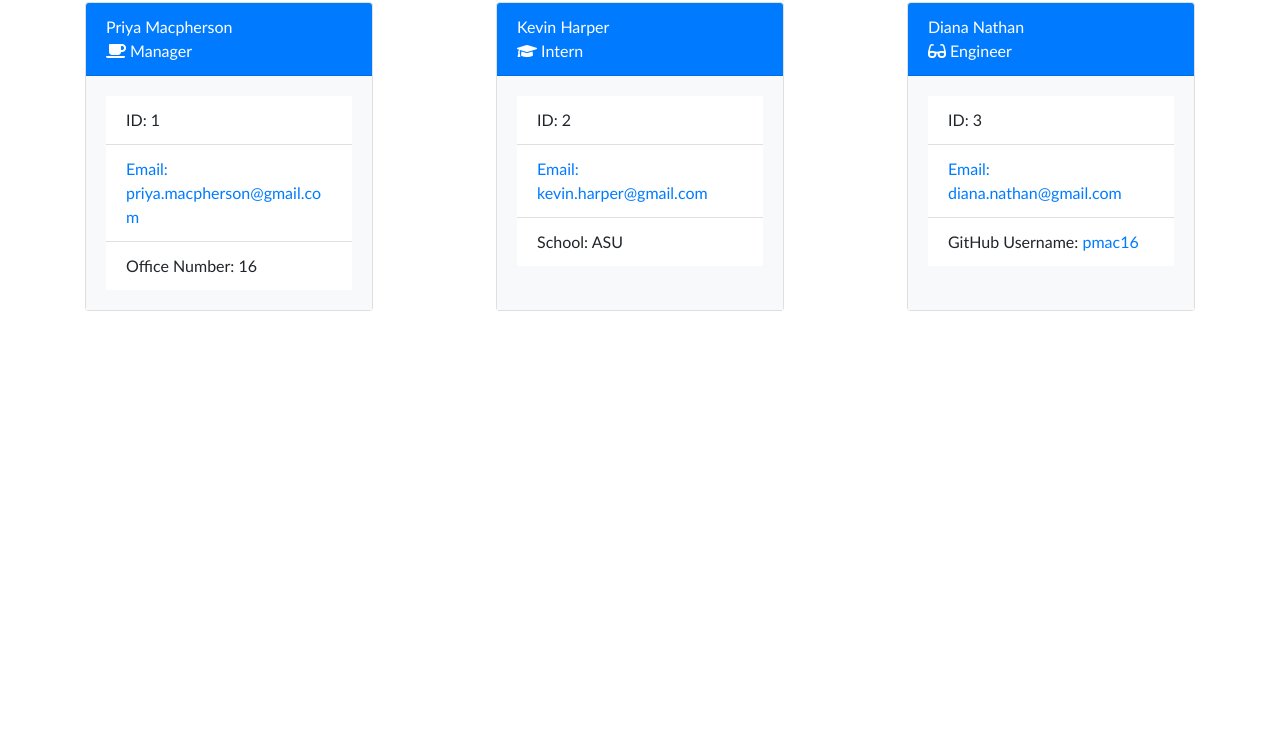
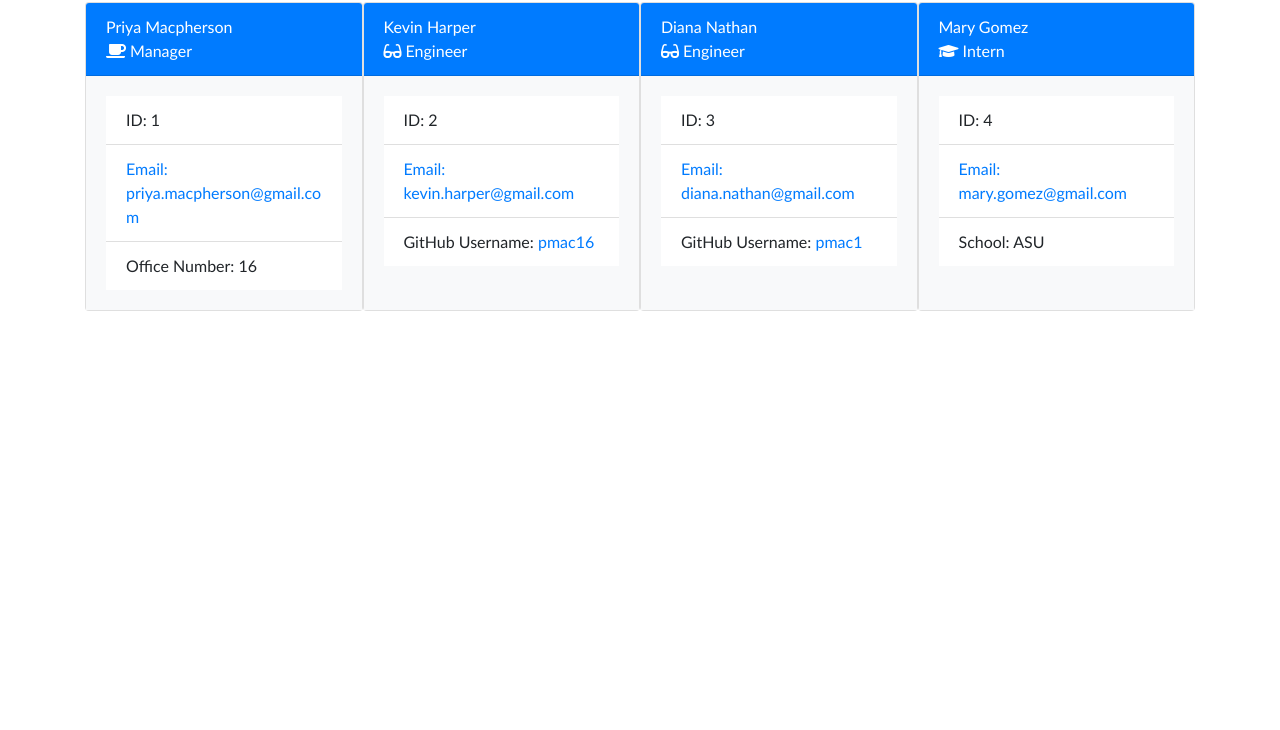
Before and after one commit to pmac16/team-profile-generator, a website: page index.html in a window 1280 px wide. Shown: the part 70-800 px from the top of the page. Drawn offline with nearby package versions, Linux system fonts and the light colour scheme; files that its build step writes are made by us from their sources.

```diff
--- a/index.html
+++ b/index.html
@@ -35,13 +35,13 @@
                     <div class = "card-header card-title text-white bg-primary">
                         Kevin Harper
                         <br>
-                        <i class="fas fa-graduation-cap"></i> Intern
+                        <i class="fas fa-glasses"></i> Engineer
                     </div>
                     <div class="card-body bg-light">
                         <ul class="list-group list-group-flush">
                             <li class="list-group-item">ID: 2</li>
                             <li class="list-group-item"><a href = "mailto: kevin.harper@gmail.com">Email: kevin.harper@gmail.com</a></li>
-                            <li class="list-group-item">School: ASU</li>
+                            <li class="list-group-item">GitHub Username: <a href="https://github.com/pmac16" target="_blank">pmac16</a></li>
                         </ul>
                     </div>
                 </div><div class= "card" style="width: 18rem;">
@@ -54,7 +54,20 @@
                         <ul class="list-group list-group-flush">
                             <li class="list-group-item">ID: 3</li>
                             <li class="list-group-item"><a href = "mailto: diana.nathan@gmail.com">Email: diana.nathan@gmail.com</a></li>
-                            <li class="list-group-item">GitHub Username: <a href="https://github.com/pmac16" target="_blank">pmac16</a></li>
+                            <li class="list-group-item">GitHub Username: <a href="https://github.com/pmac1" target="_blank">pmac1</a></li>
+                        </ul>
+                    </div>
+                </div><div class= "card" style="width: 18rem;">
+                    <div class = "card-header card-title text-white bg-primary">
+                        Mary Gomez
+                        <br>
+                        <i class="fas fa-graduation-cap"></i> Intern
+                    </div>
+                    <div class="card-body bg-light">
+                        <ul class="list-group list-group-flush">
+                            <li class="list-group-item">ID: 4</li>
+                            <li class="list-group-item"><a href = "mailto: mary.gomez@gmail.com">Email: mary.gomez@gmail.com</a></li>
+                            <li class="list-group-item">School: ASU</li>
                         </ul>
                     </div>
                 </div>
```
Also changed, not shown: README.md, 1 other file.
